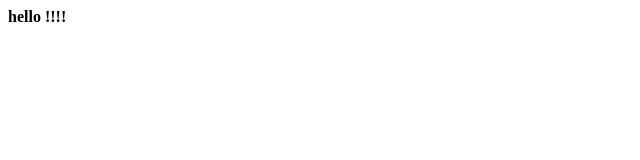
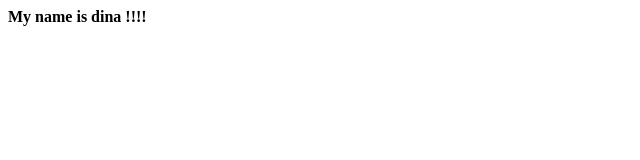
Before and after one commit to Dinahalem/APP_Workflow, a plain HTML site: page index.html in a window 1280 px wide. Shown: the whole page, without its empty margins (0-640 px from the left). Drawn offline with Linux system fonts and the light colour scheme.

Commit message:
Update index.html

```diff
--- a/index.html
+++ b/index.html
@@ -4,7 +4,7 @@
 </head>
 
 <body>
-<B> hello  !!!! </B>
+<B> My name is dina  !!!! </B>
 </body>
 
 </html>
```
